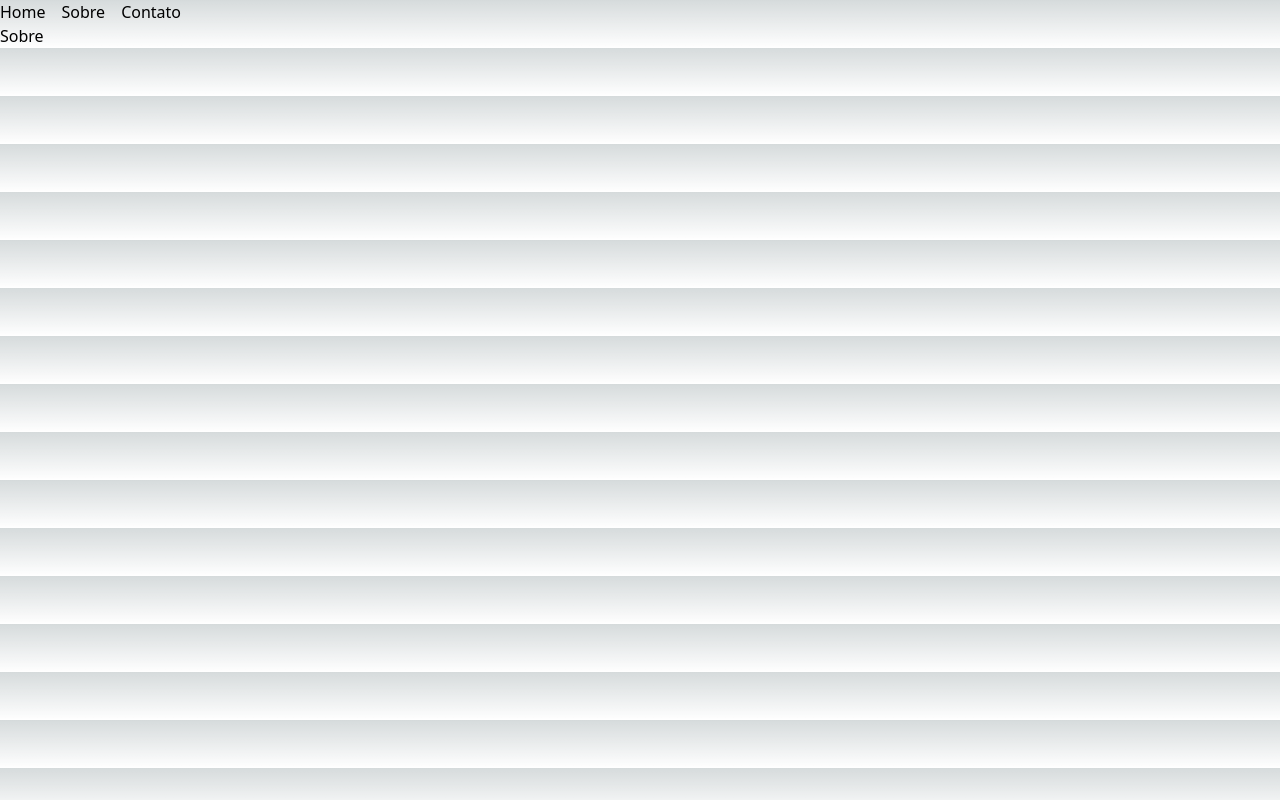
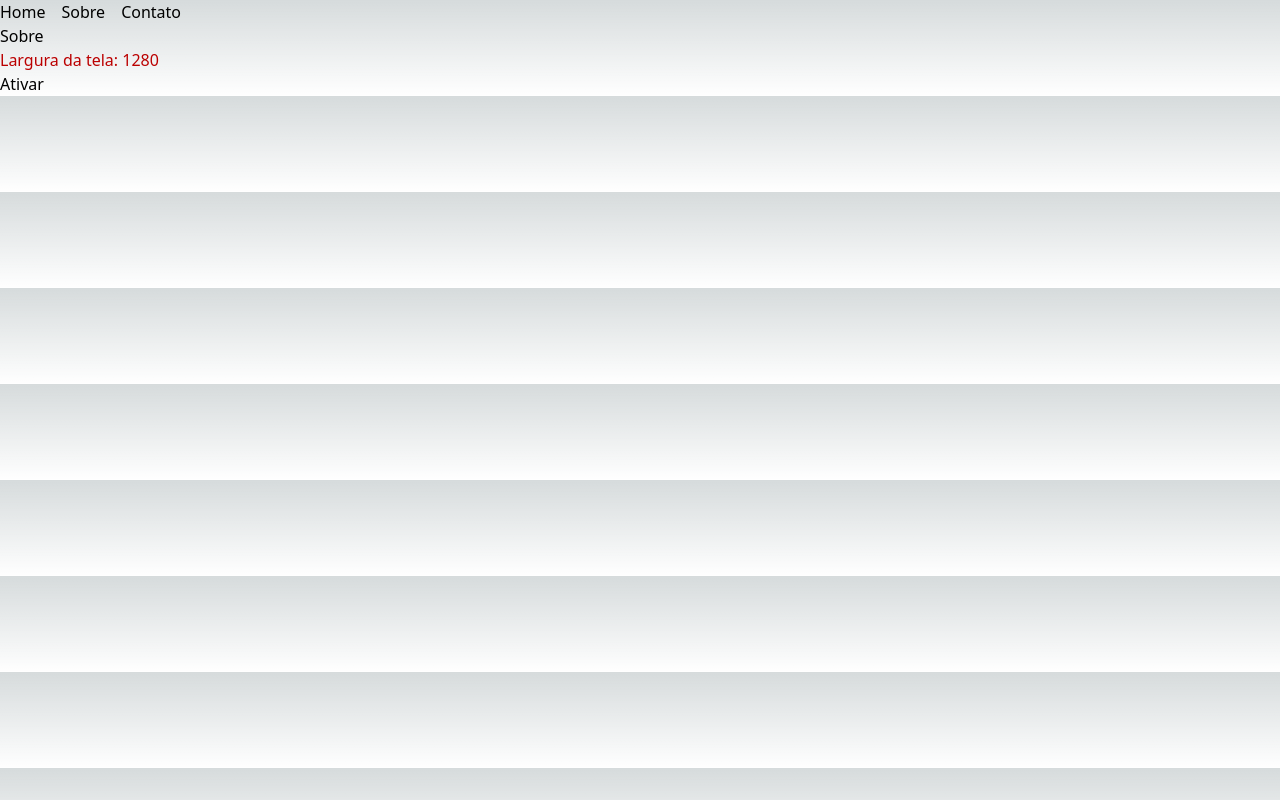
Before and after one commit to Hasllow/CollectionOfKnowledge, a Next.js app in the folder Next/Origamid/next/: page /sobre in a window 1280 px wide. Built offline with nearby package versions, Linux system fonts and the light colour scheme.

Commit message:
feat: server and client components

```diff
--- a/Next/Origamid/next/src/app/page.tsx
+++ b/Next/Origamid/next/src/app/page.tsx
@@ -1,9 +1,10 @@
-import Image from "next/image";
+import Acesso from "@/components/Acesso";
 
-export default function Home() {
+export default function HomePage() {
   return (
     <main className="flex min-h-screen flex-col items-center justify-between p-24">
       <h1>Home</h1>
+      <Acesso />
     </main>
   );
 }
--- a/Next/Origamid/next/src/app/sobre/page.tsx
+++ b/Next/Origamid/next/src/app/sobre/page.tsx
@@ -1,3 +1,4 @@
+import Width from "@/components/Width";
 import { Metadata } from "next";
 
 export const metadata: Metadata = {
@@ -9,6 +10,7 @@ export default function SobrePage() {
   return (
     <main>
       <h2>Sobre</h2>
+      <Width />
     </main>
   );
 }
--- /dev/null
+++ b/Next/Origamid/next/src/components/Acesso/index.tsx
@@ -0,0 +1,8 @@
+import fs from "fs/promises";
+
+export default async function Acesso() {
+  await fs.appendFile("acesso.txt", `${Date.now()} `, "utf8");
+  const data = await fs.readFile("acesso.txt", "utf-8");
+
+  return <div>{data}</div>;
+}
--- /dev/null
+++ b/Next/Origamid/next/src/components/Width/index.tsx
@@ -0,0 +1,28 @@
+"use client";
+
+import { useEffect, useState } from "react";
+
+export default function Width() {
+  const [width, setWidth] = useState(0);
+
+  useEffect(() => {
+    const handleResize = () => {
+      setWidth(document.documentElement.clientWidth);
+    };
+
+    handleResize();
+    window.addEventListener("resize", handleResize);
+    return () => window.removeEventListener("resize", handleResize);
+  }, []);
+
+  const [ativo, setAtivo] = useState(false);
+
+  return (
+    <div>
+      <h2 className={`${ativo ? "text-[#668800]" : "text-[#bb0000]"}`}>
+        Largura da tela: {width}
+      </h2>
+      <button onClick={() => setAtivo((b) => !b)}>Ativar</button>
+    </div>
+  );
+}
```
